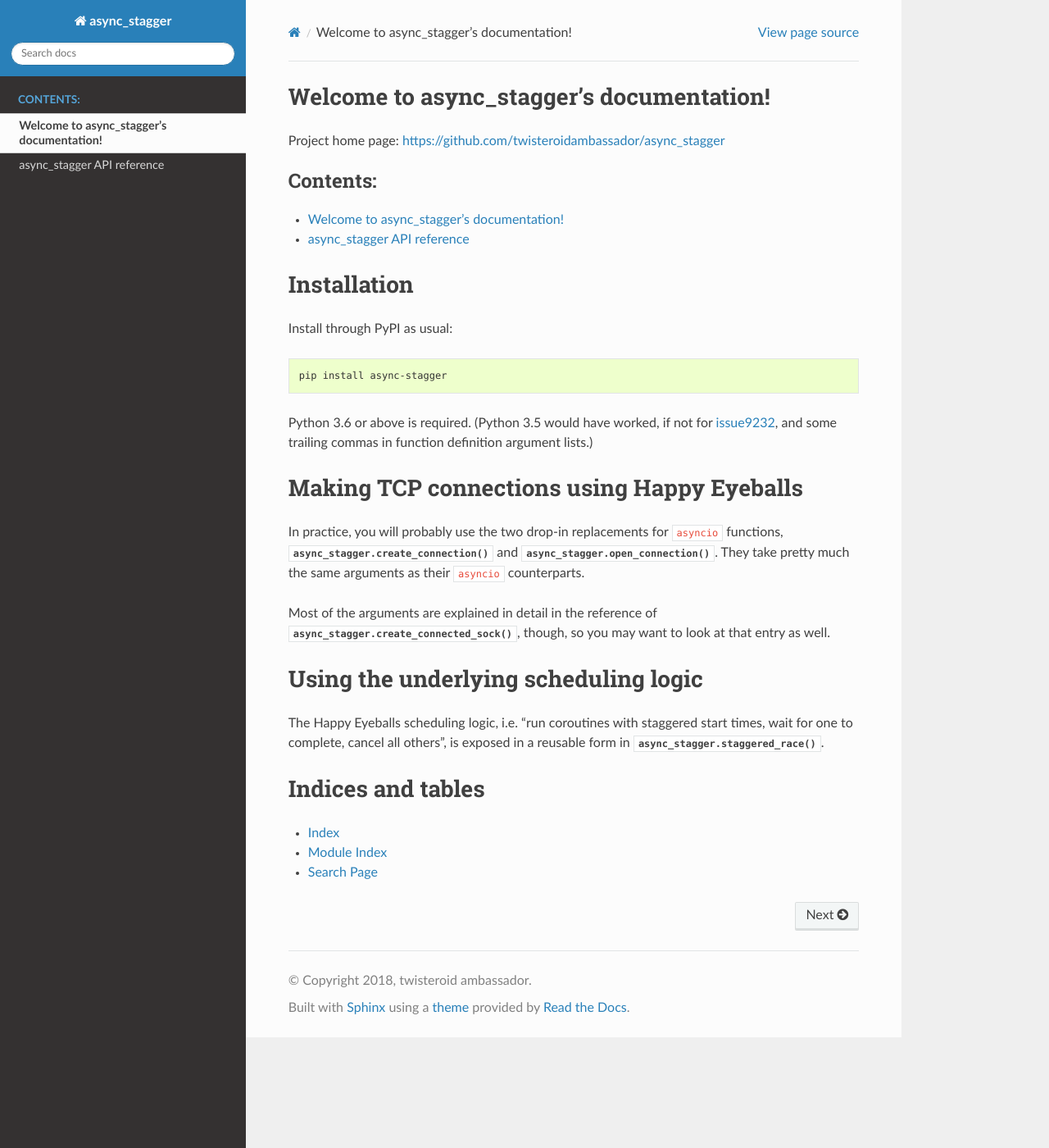
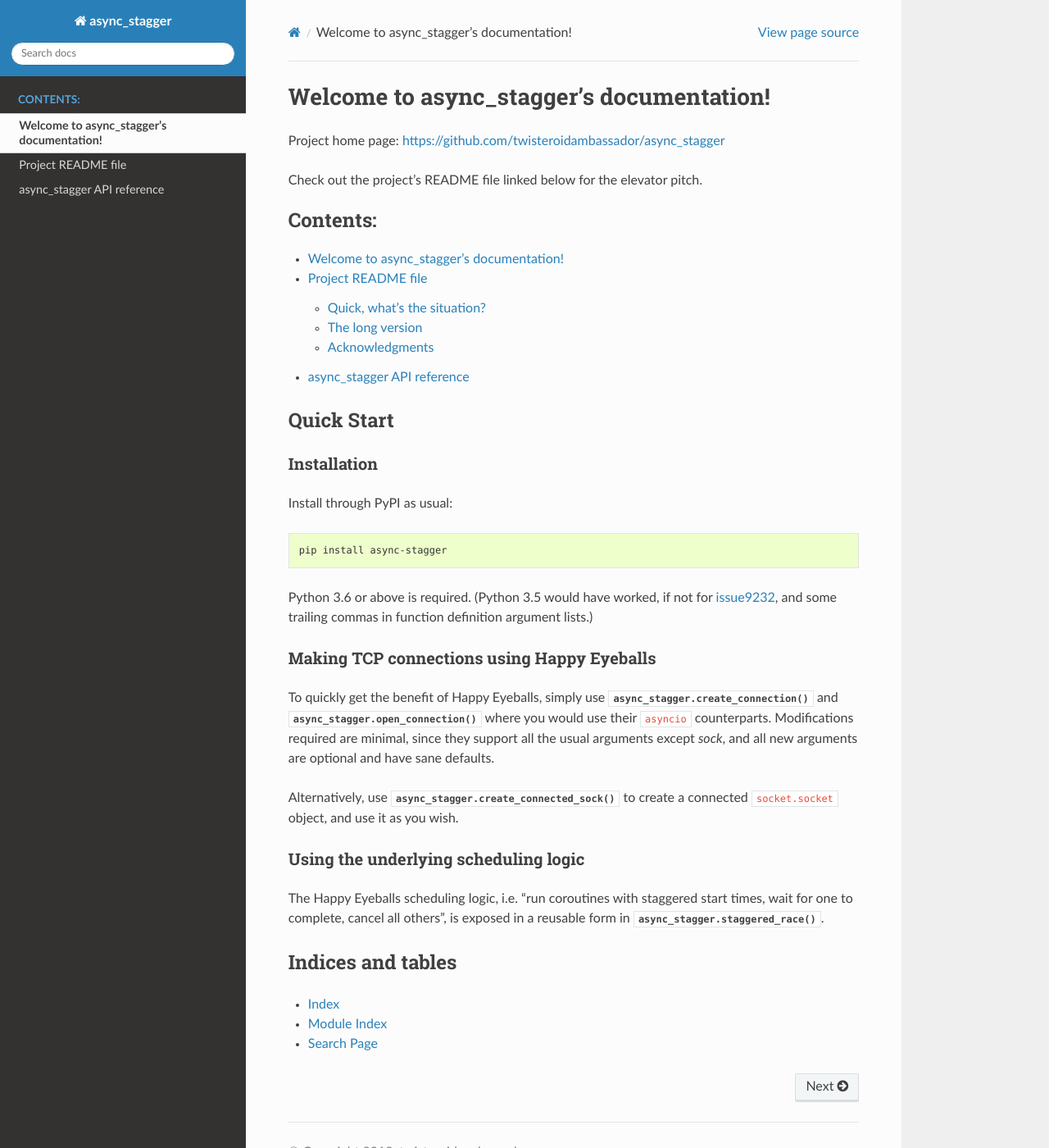
Before and after one commit to twisteroidambassador/async_stagger, a Sphinx documentation site: the page built from docs/index.rst, in a window 1280 px wide and 1400 px high. Shown: the whole window at 82% size. Built offline with Sphinx 7.4.7 and the Read the Docs theme 2.0.0, drawn with Linux system fonts in a browser that asks for light colours.

Commit message:
Update documentation.

```diff
--- a/docs/index.rst
+++ b/docs/index.rst
@@ -4,20 +4,27 @@
    contain the root `toctree` directive.
 
 Welcome to async_stagger's documentation!
-=========================================
+#########################################
 
 Project home page: https://github.com/twisteroidambassador/async_stagger
+
+Check out the project's README file linked below for the elevator pitch.
 
 .. toctree::
    :maxdepth: 2
    :caption: Contents:
 
    self
+   Project README file<readme_link>
    reference
 
 
+Quick Start
+===========
+
+
 Installation
-============
+------------
 
 Install through PyPI as usual:
 
@@ -32,20 +39,21 @@
 
 
 Making TCP connections using Happy Eyeballs
-===========================================
+-------------------------------------------
 
-In practice, you will probably use the two drop-in replacements for ``asyncio``
-functions, :func:`async_stagger.create_connection` and
-:func:`async_stagger.open_connection`. They take pretty much the same arguments
-as their ``asyncio`` counterparts.
+To quickly get the benefit of Happy Eyeballs, simply use
+:func:`async_stagger.create_connection` and
+:func:`async_stagger.open_connection` where you would use their ``asyncio``
+counterparts. Modifications required are minimal, since they support all the
+usual arguments except *sock*, and all new arguments are optional and have
+sane defaults.
 
-Most of the arguments are explained in detail in the reference of
-:func:`async_stagger.create_connected_sock`, though, so you may want to look
-at that entry as well.
+Alternatively, use :func:`async_stagger.create_connected_sock` to create a
+connected ``socket.socket`` object, and use it as you wish.
 
 
 Using the underlying scheduling logic
-=====================================
+-------------------------------------
 
 The Happy Eyeballs scheduling logic, i.e. "run coroutines with staggered start
 times, wait for one to complete, cancel all others", is exposed in a reusable
--- /dev/null
+++ b/docs/readme_link.rst
@@ -0,0 +1,2 @@
+
+.. include:: ../README.rst
--- a/docs/reference.rst
+++ b/docs/reference.rst
@@ -1,5 +1,5 @@
 async_stagger API reference
-***************************
+###########################
 
 .. automodule:: async_stagger
    :members:
```
